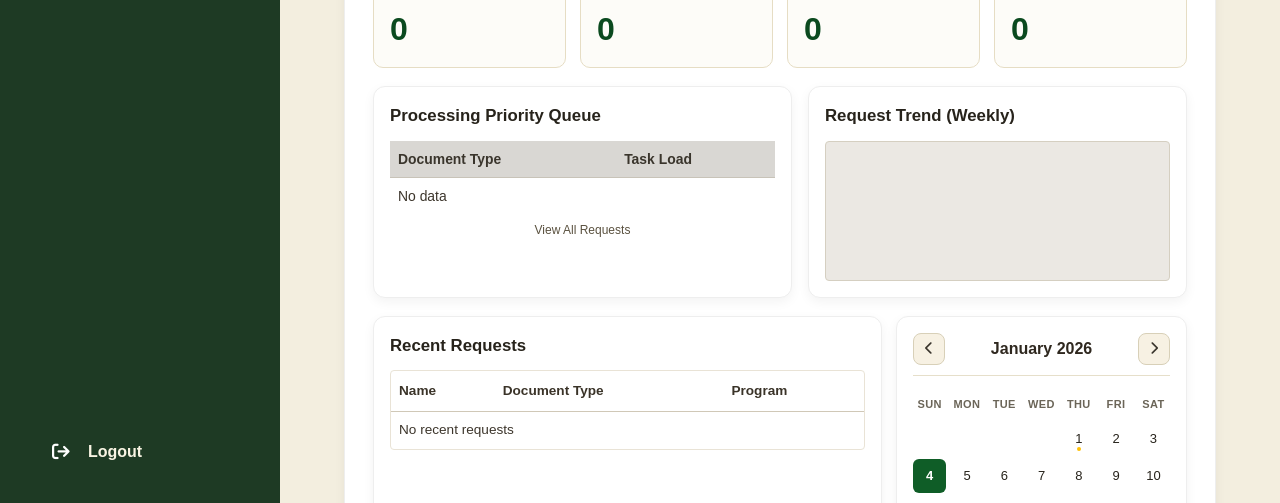
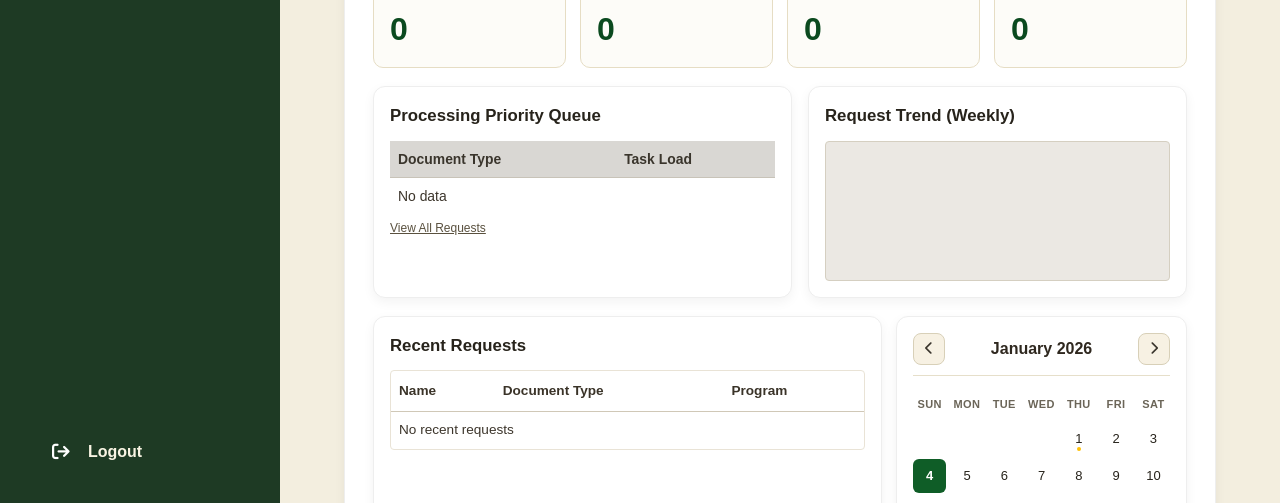
Before and after one commit to lloydperido-tech/formula-, a plain HTML site: page admin_dashboard.html in a window 1280 px wide. Shown: the part 297-800 px from the top of the page. Drawn offline with Linux system fonts and the light colour scheme; no server answers; sample sign-in values are in the browser's storage.

Commit message:
Make 'View All Requests' a clickable link to manage requests page

```diff
--- a/admin_dashboard.html
+++ b/admin_dashboard.html
@@ -112,7 +112,7 @@
                                     <tr><td colspan="2">Loading...</td></tr>
                                 </tbody>
                             </table>
-                            <div class="view-link">View All Requests</div>
+                            <a href="admin_manage_requests.html" class="view-link">View All Requests</a>
                         </div>
 
                         <div class="panel">
```
